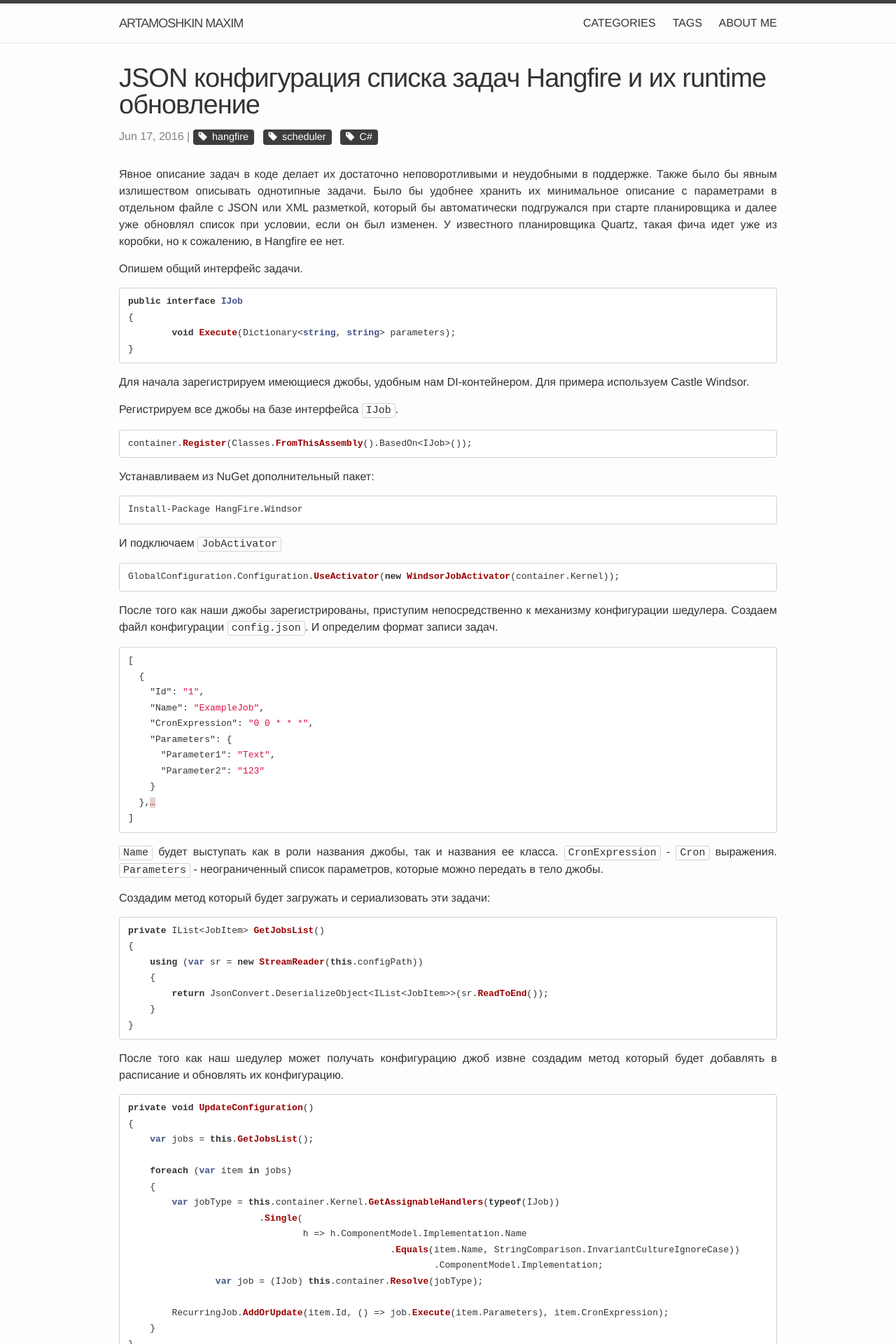
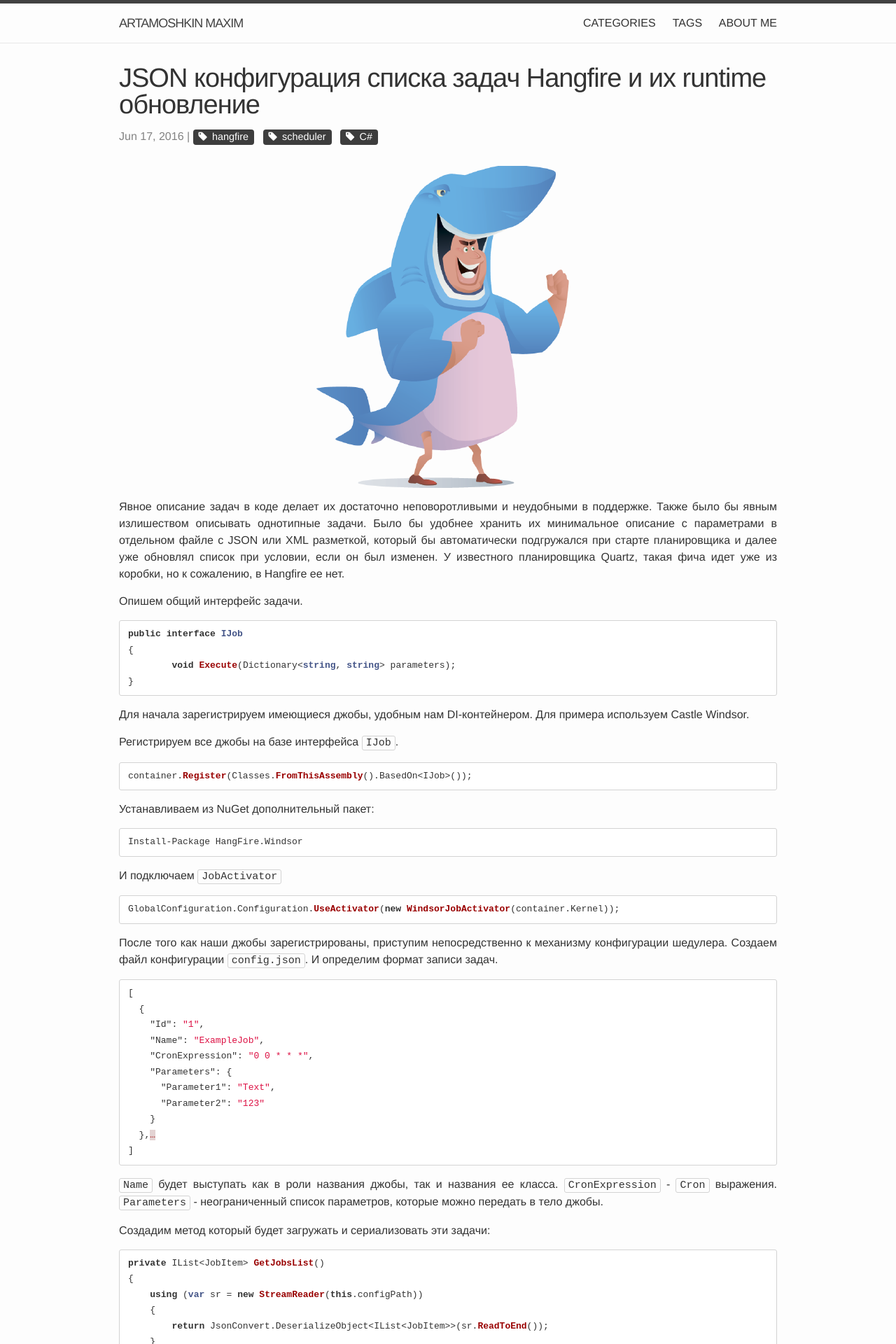
Before and after one commit to martamoshkin/blog.zverit.com, a Jekyll site: the page built from _posts/2016-6-17-hangfire-config-joblist.md, in a window 1280 px wide. Shown: the top 1920 px of the page at 70% size. Built offline with Jekyll 4.4.1, drawn with Linux system fonts in a browser that asks for light colours; nearby versions of some CDN libraries; comment, search, counter and statistics services are not loaded.

Commit message:
Update 2016-6-17-hangfire-config-joblist.md

```diff
--- a/_posts/2016-6-17-hangfire-config-joblist.md
+++ b/_posts/2016-6-17-hangfire-config-joblist.md
@@ -5,6 +5,8 @@ date:   2016-06-17 23:30:29 +0300
 category: Development
 tags: [hangfire, scheduler, C#]
 ---
+{:.center}
+![Устройство актора в Akka.NET](https://blog.zverit.com/assets/hangfire-logo.png)
 
 Явное описание задач в коде делает их достаточно неповоротливыми и неудобными в поддержке.
 Также было бы явным излишеством описывать однотипные задачи.
```
